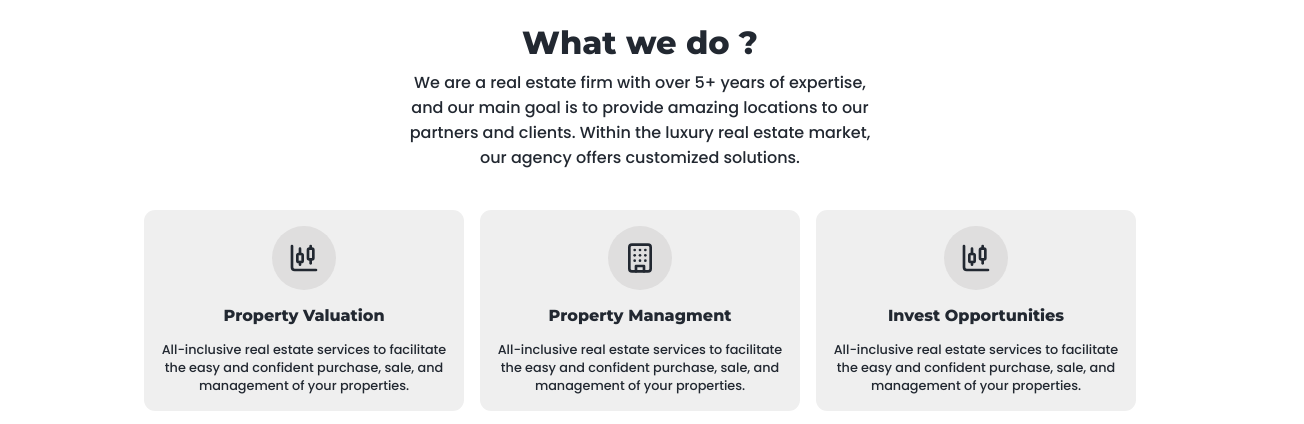
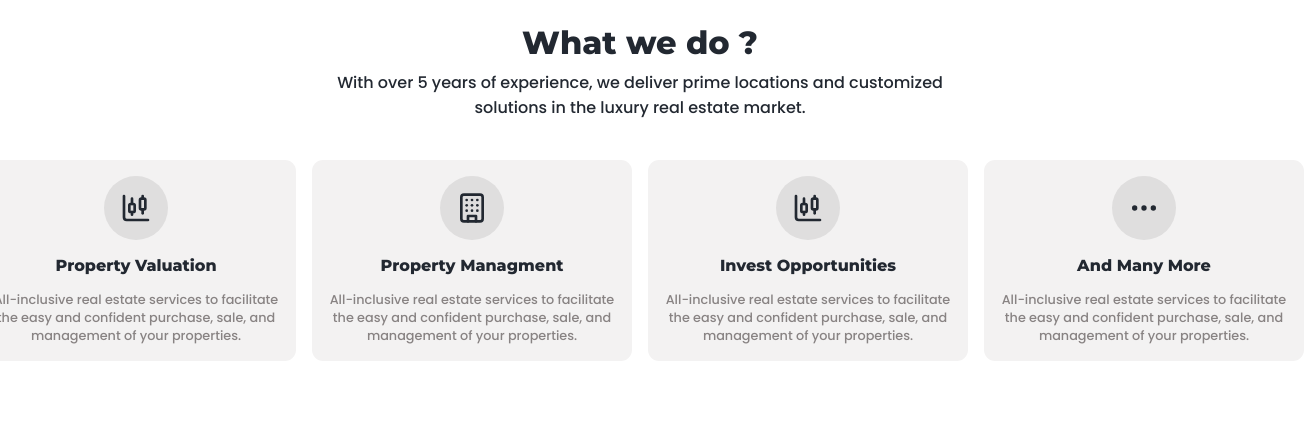
Before and after one commit to Carl0017/HomeScope, a React (Vite) app: page / in a window 1280 px wide. Shown: the part 950-1374 px from the top of the page, 1304 px wide, since content can reach past the window. After the commit the page ends 1327 px from the top, so only its background shows below. Built offline with nearby package versions, Linux system fonts and the light colour scheme.

Commit message:
Hover effect on the what we do card

```diff
--- a/src/Pages/Home/App.jsx
+++ b/src/Pages/Home/App.jsx
@@ -1,7 +1,7 @@
 import React from "react";
 import "./App.scss";
 import { Link } from "react-router-dom";
-import { ArrowBigRight, ArrowRight, Building, ChartCandlestick, X } from "lucide-react";
+import { ArrowBigRight, ArrowRight, Building, ChartCandlestick, Ellipsis, X } from "lucide-react";
 
 function HeadTag() {
   return (
@@ -121,10 +121,7 @@ function App() {
         <div className="whatWeDo">
           <h2>What we do ?</h2>
           <p>
-            We are a real estate firm with over 5+ years of expertise, and our
-            main goal is to provide amazing locations to our partners and
-            clients. Within the luxury real estate market, our agency offers
-            customized solutions.
+          With over 5 years of experience, we deliver prime locations and customized solutions in the luxury real estate market.
           </p>
 
           <div className="weDoCardWrapper">
@@ -149,6 +146,12 @@ function App() {
               info="All-inclusive real estate services to facilitate the easy and confident purchase, sale, and management of your properties."
             />
 
+<WeCard
+              icon={<Ellipsis />}
+              title="And Many More"
+              info="All-inclusive real estate services to facilitate the easy and confident purchase, sale, and management of your properties."
+            />
+
 
           </div>
         </div>
--- a/src/Pages/Home/App.scss
+++ b/src/Pages/Home/App.scss
@@ -1,8 +1,6 @@
 @import "../../Styles/colors";
 @import "../../Styles/fonts";
 @import "../../Styles/reuseable";
-
-
 
 .headTag {
   @include flex(row, 0, space-between);
@@ -43,7 +41,6 @@
       @include flex(row, 0, space-between);
       width: 100%;
       padding: 1rem 8rem;
-
 
       ul {
         @include flex(row, 1rem, space-between);
@@ -100,7 +97,7 @@
     }
 
     p {
-     font-weight: 400;
+      font-weight: 400;
       width: 50%;
     }
 
@@ -109,7 +106,7 @@
 
       .filled {
         background: #fff;
-       font-weight: 600;
+        font-weight: 600;
         color: $dark;
         border: none;
         @include flex(row, 0.5rem, center);
@@ -205,57 +202,72 @@
     }
   }
 
-  .whatWeDo{
+  .whatWeDo {
     color: $dark;
     margin-top: 1rem;
-    @include flex(column,.5rem, center);
+    @include flex(column, 0.5rem, center);
     font-weight: 500;
-    h2{
+    h2 {
       @include Montserrat(800);
       font-size: 2rem;
     }
-    p{
+    p {
       text-align: center;
-      width: 45%;
+      width: 50%;
     }
 
-    .weDoCardWrapper{
+    .weDoCardWrapper {
       @include flex(row, 1rem, space-between);
       margin-top: 2rem;
 
-      .weDoCard{
-        background: #efefef;
+      .weDoCard {
+        background: #f3f2f2;
         color: $dark;
         @include flex(column, 1rem, center);
         width: 20rem;
         padding: 1rem;
-        border-radius: .7rem;
+        border-radius: 0.7rem;
+        //box-shadow: 0px 10px 15px -3px rgba(0,0,0,0.1);
+        transition: .5s ease-in-out;
 
-        span{
+        span {
           @include flex(row, 0, center);
           background: #dfdede;
           padding: 1rem;
           border-radius: 10rem;
 
-          svg{
+          svg {
             width: 2rem;
             height: 2rem;
             color: $dark;
           }
         }
 
-        h2{
+        h2 {
           font-size: 1rem;
         }
 
-        p{
-          font-size: .8rem;
+        p {
+          font-size: 0.8rem;
           width: 100%;
+          color: #888383;
+        }
+
+        &:hover{
+          background: $dark;
+          box-shadow: 0px 10px 15px -3px rgba(0,0,0,0.1);
+          padding: 1.1rem;
+          margin-bottom: 1rem;
+
+          h2{
+            color: #fff;
+          }
+
+          span{
+            background: #fff;
+          }
         }
       }
     }
-
-
   }
-
 }
```
